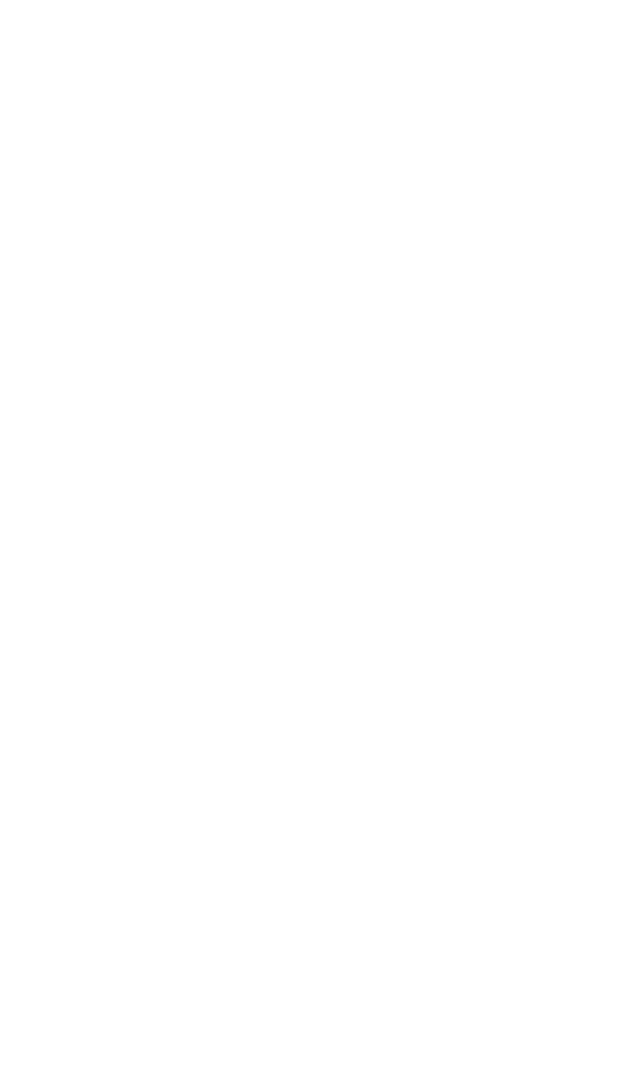
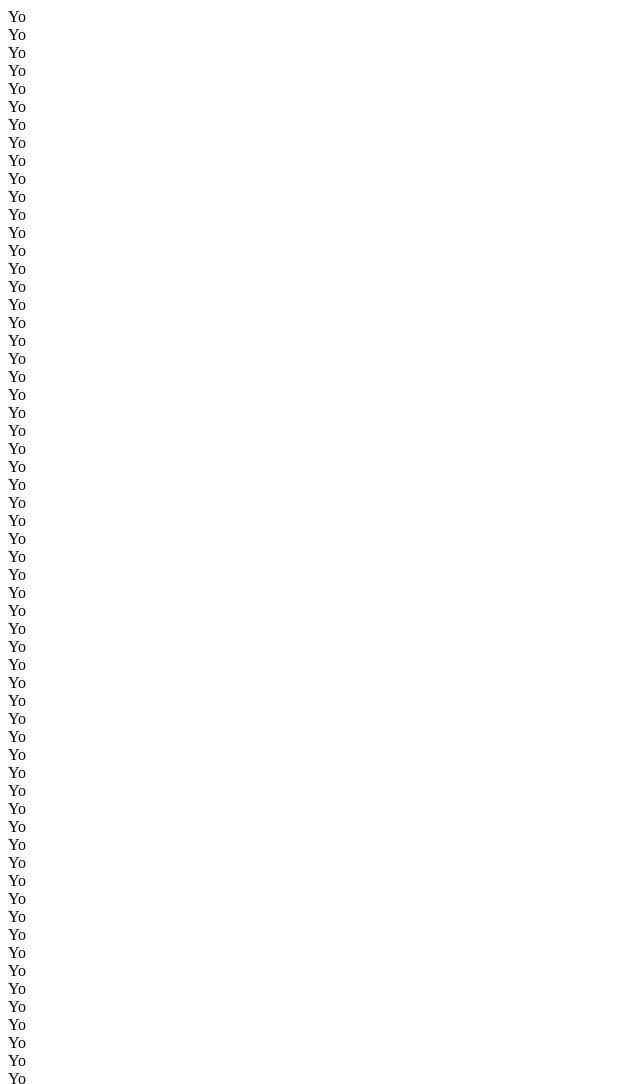
Before and after one commit to BrandonFernandez1/the-odin-project, a plain HTML site: page etch-a-sketch/index.html in a window 1280 px wide. Shown: the top 1084 px of the page, without its empty margins (0-640 px from the left). Before the commit the page ends 800 px from the top, so only its background shows below. Drawn offline with Linux system fonts and the light colour scheme.

Commit message:
Created div grid function began

```diff
--- a/etch-a-sketch/index.html
+++ b/etch-a-sketch/index.html
@@ -4,6 +4,7 @@
     <meta charset="UTF-8">
     <meta name="viewport" content="width=device-width, initial-scale=1.0">
     <title>Document</title>
+    <link rel="stylesheet" href="style.css">
 </head>
 <body>
     <script src="./script.js"></script>
--- a/etch-a-sketch/script.js
+++ b/etch-a-sketch/script.js
@@ -0,0 +1,16 @@
+const SQUARE_SIDE = 16;
+
+const containerDiv = document.createElement("div");
+console.log(containerDiv);
+
+for (let i = 0; i < SQUARE_SIDE; i++)
+{
+    for (let j = 0; j < SQUARE_SIDE; j++)
+    {
+        const gridDiv = document.createElement("div");
+        gridDiv.textContent = "Yo";
+        containerDiv.appendChild(gridDiv);
+    }
+}
+
+document.body.appendChild(containerDiv);
```
